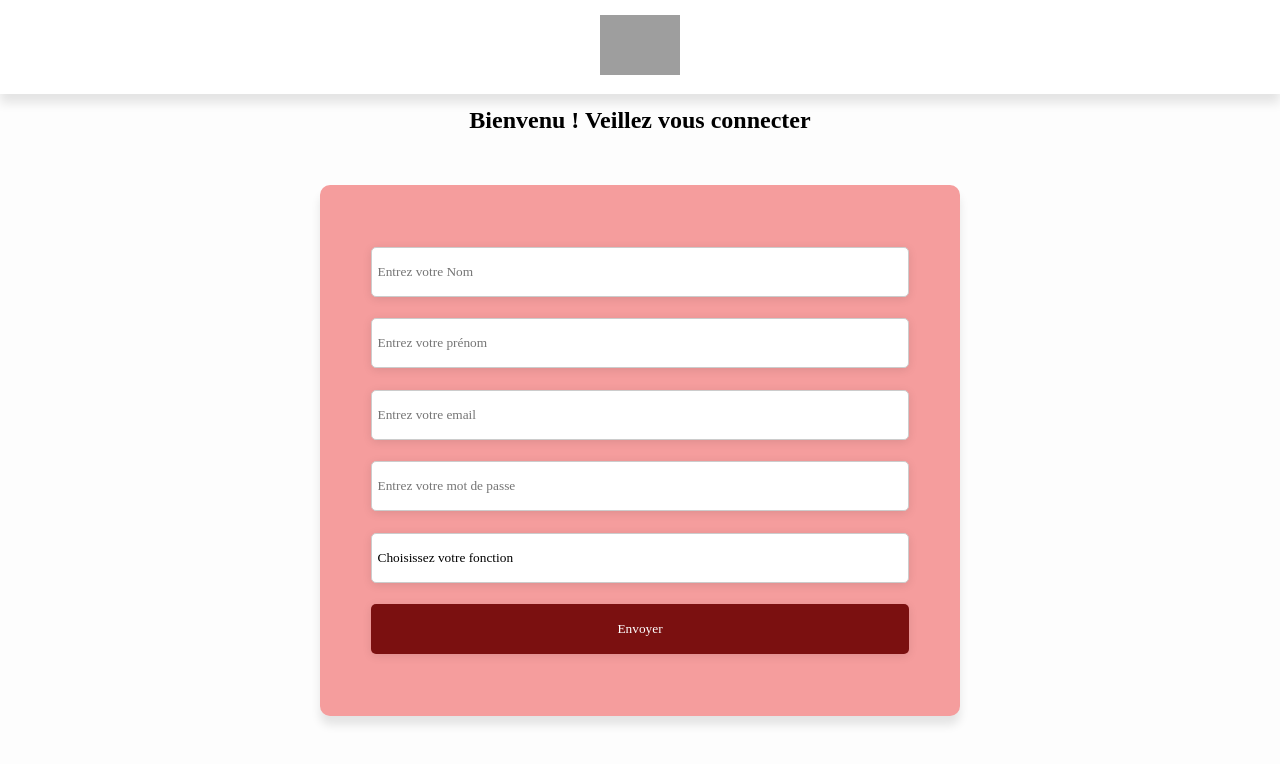
After one commit to riedsteeve/bijouterie_Chim-re, a PHP site: page /sign_up.php in a window 1280 px wide. The commit adds this page. Shown: the top 764 px of the page. Run offline with PHP 8.4, Linux system fonts and the light colour scheme; grey boxes are pictures that could not be loaded.

Commit message:
Add files via upload

```diff
--- /dev/null
+++ b/sign_up.php
@@ -0,0 +1,39 @@
+<!DOCTYPE html>
+<html lang="en">
+<head>
+    <meta charset="UTF-8">
+    <meta name="viewport" content="width=device-width, initial-scale=1.0">
+    <title>Sign up page | Bijouterie Chimere</title>
+    <link rel="stylesheet" href="style.css">
+</head>
+<body>
+    <nav id="nav">
+        <img src="images/logo.png" alt="Logo Bijouterie Chimere" id="logo">
+
+    </nav>
+
+    <div class="welcome">
+        <h2>Bienvenu ! Veillez vous connecter</h2>
+    </div>
+
+    <div id="login-systeme">
+        <form action="sign.php" id="login-form" method="post">
+            <input type="text" name="nom" placeholder="Entrez votre Nom" required>
+            <input type="text" name="prenom" placeholder="Entrez votre prénom" required>
+            <input type="email" name="email" placeholder="Entrez votre email" required>
+            <input type="password" name="password" placeholder="Entrez votre mot de passe" required>
+
+            <!---Select pour la fonction--->
+            <select name="fonction" required>
+                <option value="" disabled selected>Choisissez votre fonction</option>
+                <option value="chef_atelier">Chef de l'atelier</option>
+                <option value="fondeur">Fondeur</option>
+                <option value="polisseur">Polisseur</option>
+                <option value="sertisseur">Sertisseur</option>
+            </select>
+
+            <input type="submit" value="Envoyer">
+        </form>
+    </div>
+</body>
+</html>
--- a/style.css
+++ b/style.css
@@ -10,10 +10,12 @@ body {
 }
 
 #nav {
-    background-color: #7b1010;
-    padding: 20px;
+    background-color: #ffffff;
+    padding: 15px;
     width: 100%;
     text-align: center;
+    box-shadow: 0 9px 10px rgba(0, 0, 0, 0.1);
+
 }
 
 .welcome{
@@ -23,7 +25,7 @@ body {
 }
 
 #logo {
-    height: 50px;
+    height: 60px;
     max-width: 100%;
 }
 
```
Also changed, not shown: login.php (added, +37 -0 lines), sign.php (added, +47 -0 lines), log.php (added).
